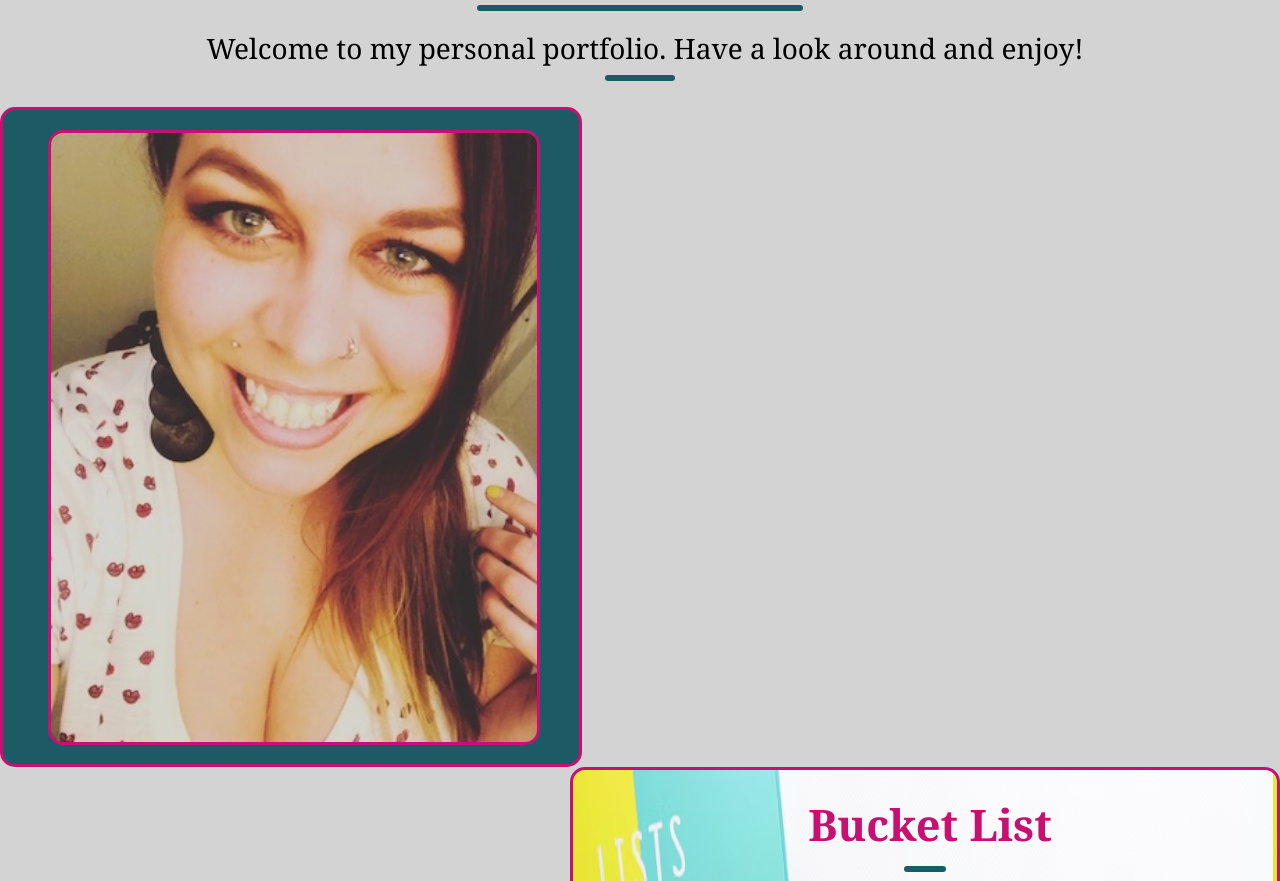
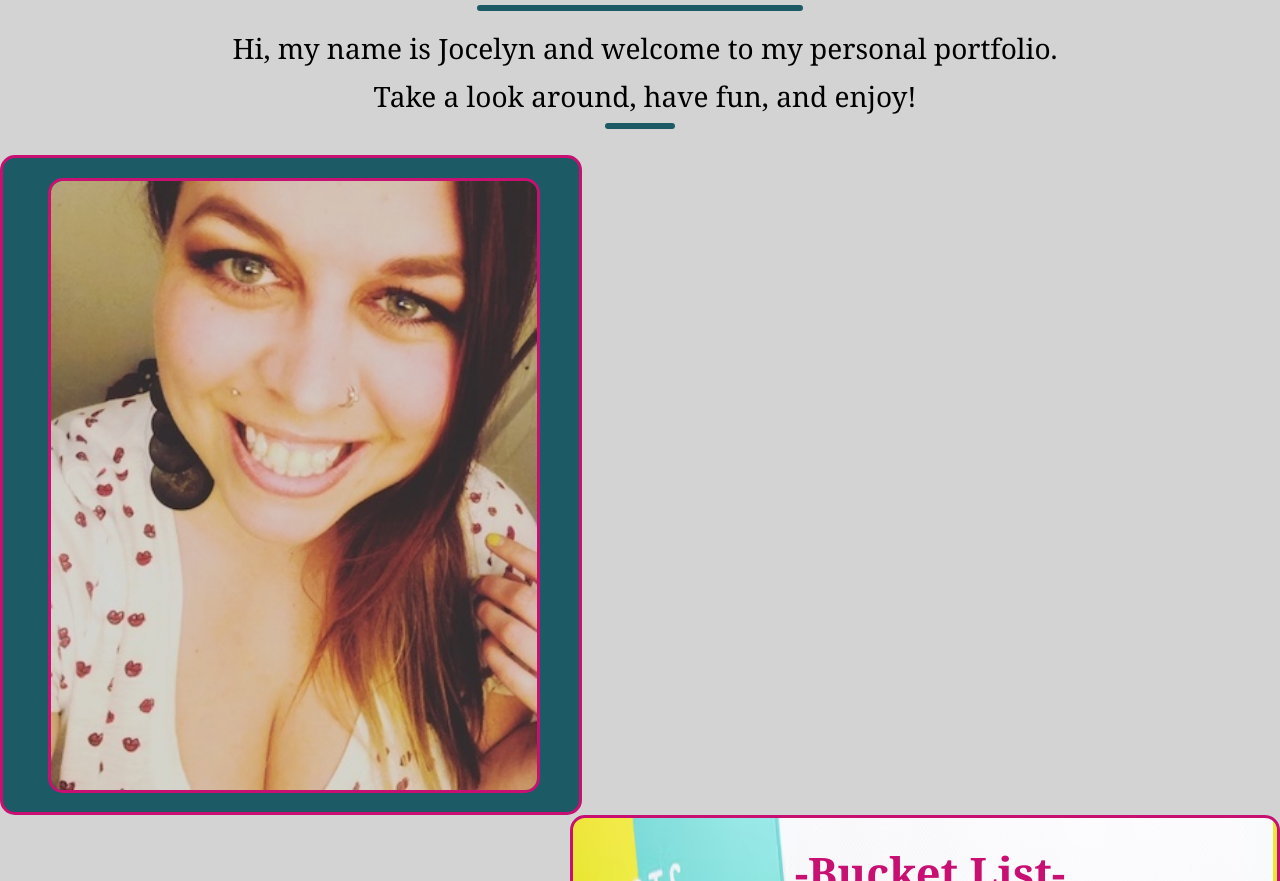
Before and after one commit to jdupuis825/Portfolio, a plain HTML site: page index.html in a window 1280 px wide. Shown: the part 175-1056 px from the top of the page. Drawn offline with nearby package versions, Linux system fonts and the light colour scheme.

Commit message:
Update portfolio

```diff
--- a/index.html
+++ b/index.html
@@ -28,7 +28,8 @@
         <header-component></header-component>
 
         <div>
-            <p>Welcome to my personal portfolio. Have a look around and enjoy!</p>
+            <p>Hi, my name is Jocelyn and welcome to my personal portfolio.</p>
+            <p>Take a look around, have fun, and enjoy!</p>
         </div>
         <hr id="line">
         <br>
@@ -43,7 +44,7 @@
             <div class="bucket-list">
                 <!--Card with title-->
                 <div class="card">
-                    <div class="card-title"><h3>Bucket List</h3></div>
+                    <div class="card-title"><h3>-Bucket List-</h3></div>
                     <hr id="line">
                     <!--Bucket list items-->
                     <div class="card-content">
@@ -52,11 +53,11 @@
                             <li class="bucket-list-item"> Live on the road</li>
                             <li class="bucket-list-item"> Explore the country</li>
                             <li class="bucket-list-item"> Visit the Maldives</li>
-                            <li class="bucket-list-item"> Start my own business</li>
+                            <li class="bucket-list-item"> Scuba dive in Bonaire</li>
                             <li class="bucket-list-item"> Sky dive</li>
                             <li class="bucket-list-item"> Hike a volcano </li>
+                            <li class="bucket-list-item"> Start my own business</li>
                             <li class="bucket-list-item"> Open an animal rescue</li>
-                            <li class="bucket-list-item"> Scuba dive in Bonaire</li>
 
                         </ul>
                     </div>
```
